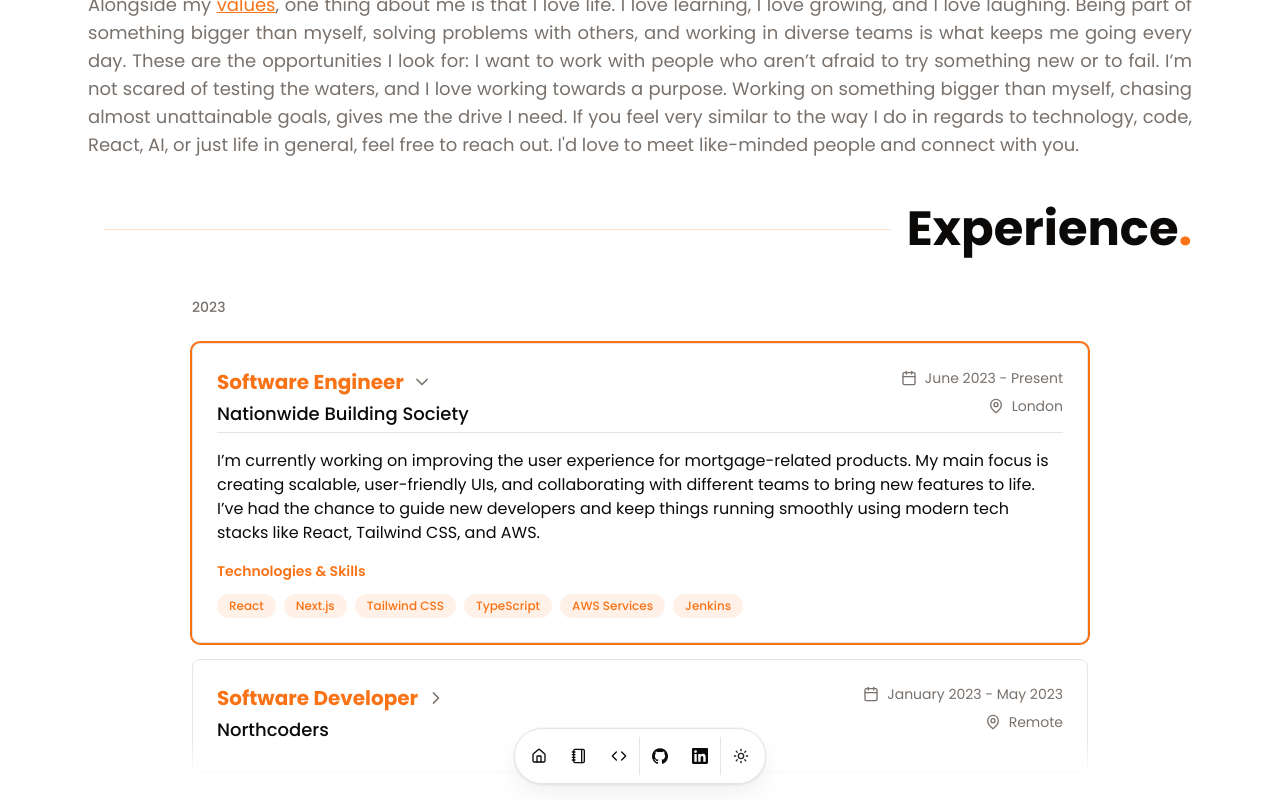
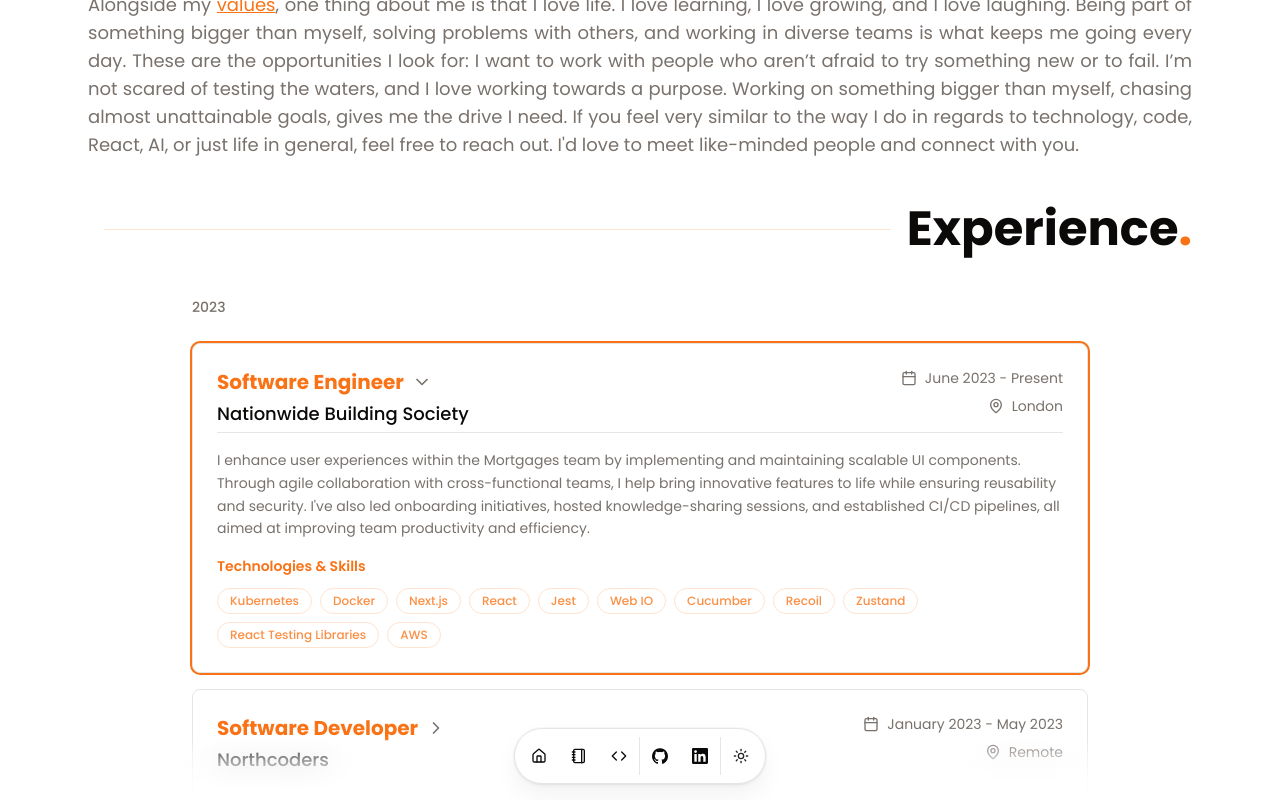
Before and after one commit to stevef24/website-v6, a Next.js app: page / in a window 1280 px wide. Both pictures are taken after a click on the button 640 px from the left and 1609 px from the top of the page. Shown: the part 1209-2009 px from the top of the page. Built offline with nearby package versions, Linux system fonts and the light colour scheme.

Commit message:
Refactor: Update description in resume.tsx and role description in Experience component

```diff
--- a/app/data/resume.tsx
+++ b/app/data/resume.tsx
@@ -39,7 +39,7 @@
 			title: "Contentify",
 			byline: "Content Creator",
 			description:
-				"A social media content generator for Twitter, LinkedIn, and more. Create quick posts with the right styling and sizing for each platform.",
+				"A social media content generator for Twitter, LinkedIn, and more. Create quick posts with the right styling and sizing for each platform. (Work In Progress)",
 			technologies: [
 				"Next.js",
 				"React",
--- a/components/ui/Experience.tsx
+++ b/components/ui/Experience.tsx
@@ -21,15 +21,20 @@
 		dateTo: "Present",
 		role: "Software Engineer",
 		roleDescription:
-			"I’m currently working on improving the user experience for mortgage-related products. My main focus is creating scalable, user-friendly UIs, and collaborating with different teams to bring new features to life. I’ve had the chance to guide new developers and keep things running smoothly using modern tech stacks like React, Tailwind CSS, and AWS.",
+			"I enhance user experiences within the Mortgages team by implementing and maintaining scalable UI components. Through agile collaboration with cross-functional teams, I help bring innovative features to life while ensuring reusability and security. I've also led onboarding initiatives, hosted knowledge-sharing sessions, and established CI/CD pipelines, all aimed at improving team productivity and efficiency.",
 		location: "London",
 		tech: [
+			"Kubernetes",
+			"Docker",
+			"Next.js",
 			"React",
-			"Next.js",
-			"Tailwind CSS",
-			"TypeScript",
-			"AWS Services",
-			"Jenkins",
+			"Jest",
+			"Web IO",
+			"Cucumber",
+			"Recoil",
+			"Zustand",
+			"React Testing Libraries",
+			"AWS",
 		],
 	},
 	{
@@ -38,19 +43,26 @@
 		dateTo: "May 2023",
 		role: "Software Developer",
 		roleDescription:
-			"Gained hands-on experience in a full-stack environment, collaborating with a team to develop both web and mobile applications. I worked across different stages of development, from planning to deployment, and played a key role in launching a mobile app. It was a great opportunity to sharpen my teamwork and technical skills in a dynamic project setting.",
+			"At Northcoders, I gained hands-on experience in agile development while working with React, Node.js, and PostgreSQL. I honed my skills in building and maintaining front-end and back-end solutions, applying best practices in modern JavaScript frameworks and databases. This role provided me with the opportunity to work in a team-focused environment, where collaboration and peer learning were integral. Additionally, I utilised tools such as Jest for unit testing, Jenkins for CI/CD automation, and React Testing Library to ensure the quality of the user interfaces.",
 		location: "Remote",
-		tech: ["JavaScript", "React", "Node.js", "PostgreSQL", "MongoDB", "Trello"],
+		tech: [
+			"React",
+			"Node.js",
+			"PostgreSQL",
+			"Jest",
+			"Jenkins",
+			"React Testing Library",
+		],
 	},
 	{
 		companyName: "Freelance Web Developer",
 		dateFrom: "July 2022",
 		dateTo: "December 2022",
-		role: "Web Developer",
+		role: "Freelance Web Developer",
 		roleDescription:
-			"While traveling through Asia, I transitioned into web development by building websites for various clients. I focused on front-end development and picked up valuable skills like communication and adaptability while working remotely in different time zones.",
+			"As a freelance developer, I created custom websites for small businesses, utilising Webflow, React, and vanilla JavaScript. This role strengthened my client management and project execution skills, delivering responsive, user-focused solutions. I used Trello for project coordination, ensuring smooth collaboration and timely delivery.",
 		location: "Remote",
-		tech: ["HTML", "CSS", "Webflow", "JavaScript"],
+		tech: ["JavaScript", "HTML", "CSS", "Webflow", "GSAP"],
 	},
 	{
 		companyName: "Aviva Investors",
@@ -58,7 +70,7 @@
 		dateTo: "June 2022",
 		role: "Sales Enablement Associate &  Investment Specialist",
 		roleDescription:
-			"In this role, I helped make sense of investment data and worked closely with sales teams and clients. I used my analytical and presentation skills to deliver insights and even automated some tasks to improve efficiency. It was a great mix of data, finance, and communication.",
+			"In this data-driven role, I supported a £6 billion portfolio by providing in-depth analysis for strategic decisions. I streamlined data workflows using Python and Excel, significantly reducing reporting times. I also collaborated closely with sales teams and mentored junior analysts, refining my skills in data visualisation and client engagement.",
 		location: "London",
 		tech: ["Python", "Excel"],
 	},
@@ -132,7 +144,7 @@
 			aria-label="Work Experience Timeline"
 		>
 			<BlurFade>
-				<div className="space-y-6 sm:space-y-8">
+				<div className="space-y-6 sm:space-y-8 h-full">
 					{Object.entries(experiencesByYear)
 						.sort(([yearA], [yearB]) => Number(yearB) - Number(yearA))
 						.map(([year, experiences]) => (
--- a/components/ui/WorkExperienceSection.tsx
+++ b/components/ui/WorkExperienceSection.tsx
@@ -101,11 +101,13 @@
 
 					<div
 						className={`overflow-hidden transition-all duration-300 ease-out ${
-							isActive ? "max-h-[500px] opacity-100" : "max-h-0 opacity-0"
+							isActive
+								? "max-h-[1000px] sm:max-h-[500px] opacity-100"
+								: "max-h-0 opacity-0"
 						}`}
 					>
 						<div className="pt-4 border-t">
-							<p className="text-sm sm:text-base text-foreground leading-relaxed mb-4">
+							<p className="text-muted-foreground text-sm max-sm:text-base leading-relaxed mb-4">
 								{roleDescription}
 							</p>
 
@@ -120,7 +122,7 @@
 								>
 									{tech.map((item) => (
 										<li key={item}>
-											<span className="inline-flex items-center px-2 sm:px-3 py-1 rounded-full text-xs font-medium bg-primary/10 text-primary hover:bg-primary/20 transition-colors">
+											<span className=" inline-flex items-center px-2 sm:px-3 py-1 rounded-full text-xs font-medium border border-primary/20 text-primary/80 hover:bg-primary/20 transition-colors">
 												{item}
 											</span>
 										</li>
```
